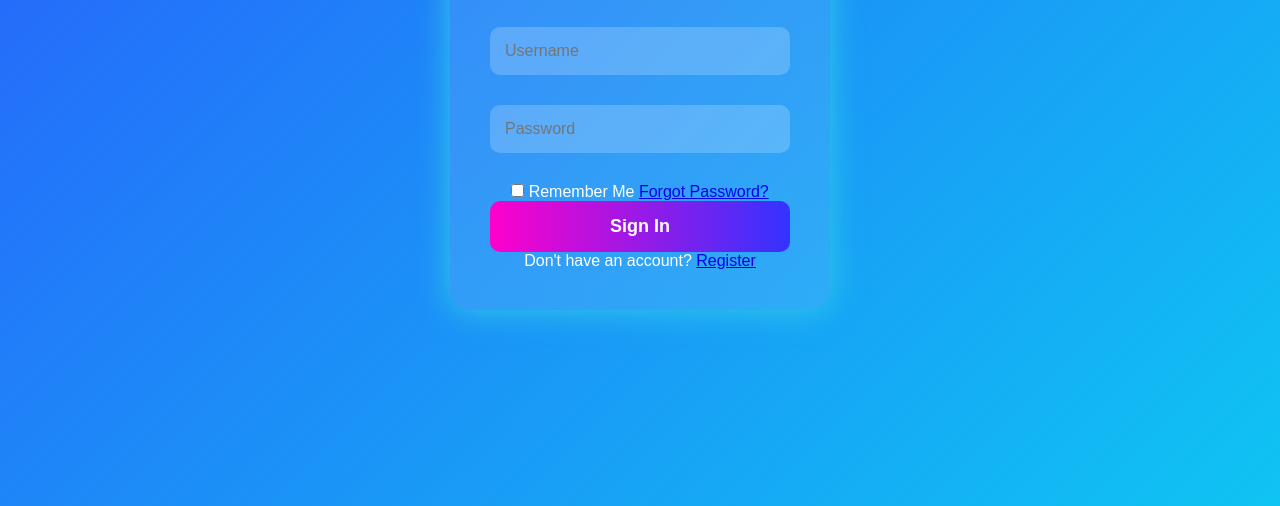
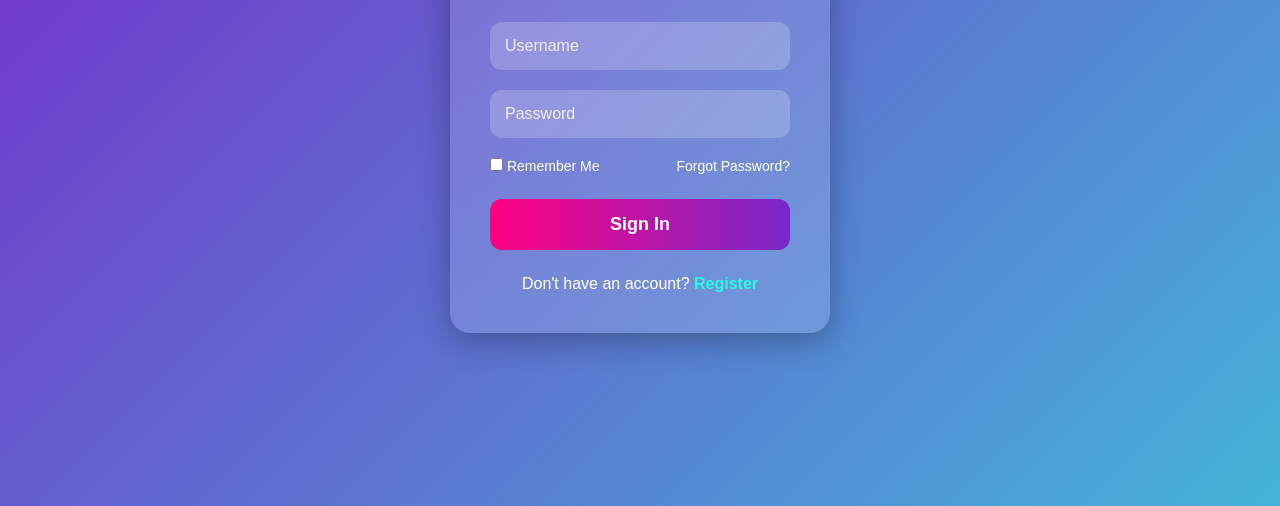
Before and after one commit to vyshnavibedudhuru-create/login-page-, a plain HTML site: page index.html in a window 1280 px wide. Shown: the part 294-800 px from the top of the page. Drawn offline with Linux system fonts and the light colour scheme.

Commit message:
Update style.css

```diff
--- a/style.css
+++ b/style.css
@@ -2,7 +2,7 @@
     margin: 0;
     padding: 0;
     box-sizing: border-box;
-    font-family: Arial, Helvetica, sans-serif;
+    font-family: Arial, sans-serif;
 }
 
 body{
@@ -10,64 +10,58 @@ body{
     display: flex;
     justify-content: center;
     align-items: center;
-    background: linear-gradient(135deg, #ff00cc, #3333ff, #00ffee);
-    background-size: 400% 400%;
-    animation: gradientBG 10s ease infinite;
-    overflow: hidden;
+    background: linear-gradient(
+        135deg,
+        #ff0080,
+        #7928ca,
+        #2afadf
+    );
+    background-size: 300% 300%;
+    animation: bgAnimation 8s infinite alternate;
 }
 
-@keyframes gradientBG{
+@keyframes bgAnimation{
     0%{
-        background-position: 0% 50%;
+        background-position: left;
     }
-    50%{
-        background-position: 100% 50%;
-    }
+
     100%{
-        background-position: 0% 50%;
+        background-position: right;
     }
 }
 
 .container{
+    width: 100%;
     display: flex;
     justify-content: center;
     align-items: center;
+    padding: 20px;
 }
 
 .login-box{
     width: 380px;
     padding: 40px;
     border-radius: 20px;
-    background: rgba(255,255,255,0.1);
+    background: rgba(255,255,255,0.15);
     backdrop-filter: blur(15px);
-    box-shadow: 0 0 30px rgba(0,0,0,0.4);
+    box-shadow: 0 8px 32px rgba(0,0,0,0.3);
     text-align: center;
     color: white;
-    animation: glow 2s infinite alternate;
 }
 
-@keyframes glow{
-    from{
-        box-shadow: 0 0 20px #ff00cc;
-    }
-    to{
-        box-shadow: 0 0 35px #00ffee;
-    }
-}
-
-.login-box h2{
-    font-size: 35px;
+.login-box h1{
+    font-size: 40px;
     margin-bottom: 10px;
 }
 
 .subtitle{
     margin-bottom: 30px;
+    font-size: 16px;
     color: #f1f1f1;
 }
 
 .input-box{
-    position: relative;
-    margin-bottom: 30px;
+    margin-bottom: 20px;
 }
 
 .input-box input{
@@ -75,76 +69,70 @@ body{
     padding: 15px;
     border: none;
     outline: none;
-    border-radius: 10px;
+    border-radius: 12px;
     background: rgba(255,255,255,0.2);
     color: white;
     font-size: 16px;
 }
 
-.input-box label{
-    position: absolute;
-    top: 50%;
-    left: 15px;
-    transform: translateY(-50%);
-    color: #eee;
-    pointer-events: none;
-    transition: 0.3s;
+.input-box input::placeholder{
+    color: #eeeeee;
 }
 
-.input-box input:focus ~ label,
-.input-box input:valid ~ label{
-    top: -10px;
-    left: 10px;
-    font-size: 12px;
-    color: #00ffee;
-    background: #111;
-    padding: 2px 6px;
-    border-radius: 5px;
+.options{
+    display: flex;
+    justify-content: space-between;
+    align-items: center;
+    margin-bottom: 25px;
+    font-size: 14px;
 }
 
-.forgot{
-    text-align: right;
-    margin-bottom: 20px;
+.options label{
+    color: white;
 }
 
-.forgot a{
-    color: #fff;
+.options a{
+    color: #ffffff;
     text-decoration: none;
     transition: 0.3s;
 }
 
-.forgot a:hover{
-    color: #00ffee;
+.options a:hover{
+    color: #2afadf;
 }
 
 button{
     width: 100%;
     padding: 15px;
     border: none;
-    border-radius: 10px;
-    background: linear-gradient(90deg, #ff00cc, #3333ff);
+    border-radius: 12px;
+    background: linear-gradient(
+        90deg,
+        #ff0080,
+        #7928ca
+    );
     color: white;
     font-size: 18px;
+    font-weight: bold;
     cursor: pointer;
     transition: 0.4s;
-    font-weight: bold;
 }
 
 button:hover{
     transform: scale(1.05);
-    background: linear-gradient(90deg, #00ffee, #ff00cc);
+    box-shadow: 0 0 20px rgba(255,255,255,0.5);
 }
 
-.register-link{
-    margin-top: 20px;
+.register{
+    margin-top: 25px;
 }
 
-.register-link a{
-    color: #00ffee;
+.register a{
+    color: #2afadf;
     text-decoration: none;
     font-weight: bold;
 }
 
-.register-link a:hover{
+.register a:hover{
     text-decoration: underline;
 }
```
